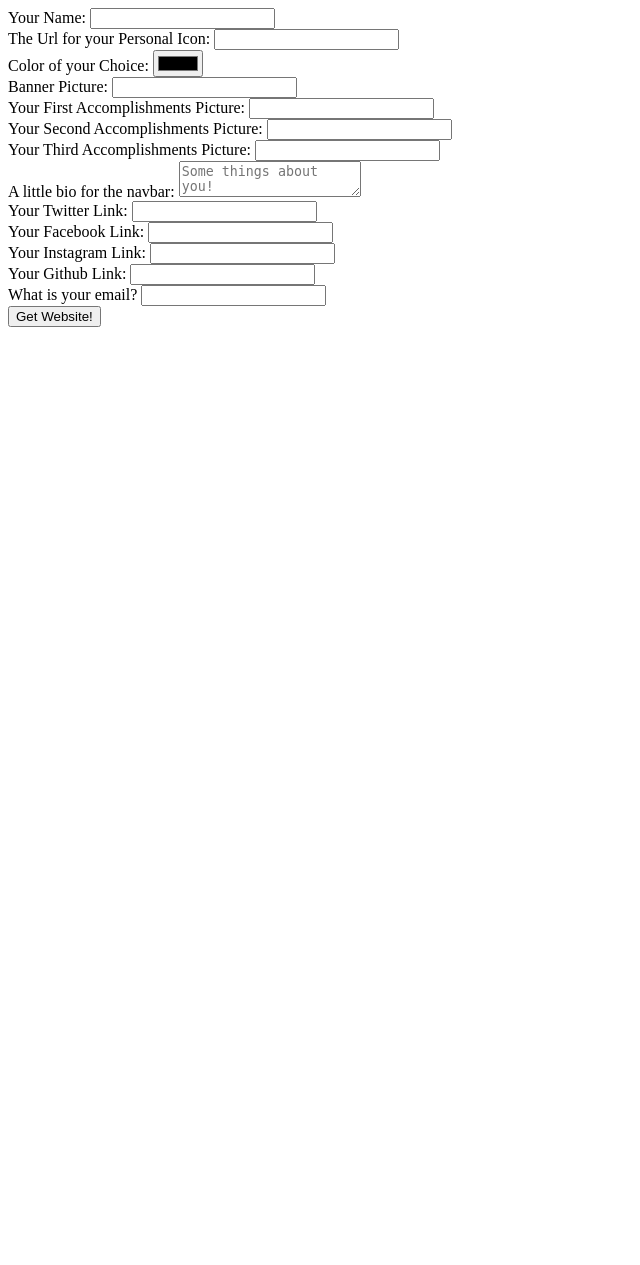
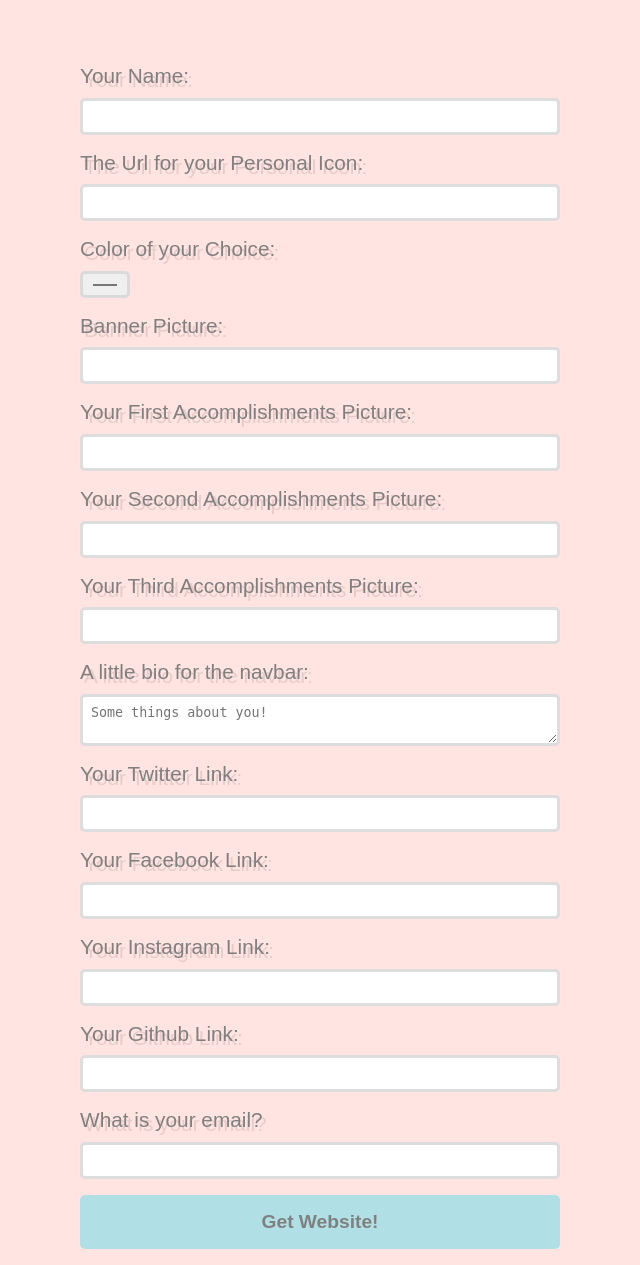
Before and after one commit to ginggk/hosting-custom-websites, a Django app: page / in a window 1280 px wide. Shown: the whole page, without its empty margins (0-640 px from the left). Before the commit the page ends 327 px from the top, so only its background shows below. Run offline with Django 3.2, Linux system fonts and the light colour scheme.

Commit message:
styled the home page and the inputs to look appropriate

```diff
--- a/app/static/style.css
+++ b/app/static/style.css
@@ -1,4 +1,81 @@
+* {
+    margin: 0;
+    padding: 0;
+    box-sizing: border-box;
+}
+
+body {
+    font-family: Arial, Helvetica, sans-serif;
+    background-color: mistyrose;
+}
+
 .form-container {
+    padding-left: 5rem;
+    padding-top: 4rem;
+}
+
+/* .form {
     display: flex;
-    /* background: rebeccapurple; */
+    flex-wrap: wrap;
+} */
+
+.section {
+    display: flex;
+    flex-direction: column;
 }
+
+
+
+/* .button {
+    min-width: 45%;
+    margin-right: 1rem;
+    margin-bottom: 1rem;
+} */
+
+.section input,
+.section textarea,
+.section button {
+    max-width: 30rem;
+    margin-right: 1rem;
+    margin-bottom: 1rem;
+}
+
+
+.section label {
+    padding-bottom: 0.6rem;
+    font-size: 1.3rem;
+    text-shadow: 4px 4px 0 rgba(0, 0, 0, 0.1);
+    color: gray;
+}
+
+.section button {
+    border-radius: 5px;
+    border: none;
+    font-weight: bold;
+    font-size: 1.2rem;
+    padding: 1rem 2rem;
+    background-color: powderblue;
+    color: gray;
+}
+
+.title {
+    font-family: 'VT323', monospace;
+    color: gray;
+    text-shadow: 4px 4px 0 rgba(0, 0, 0, 0.1);
+}
+
+.title-holder {
+    padding-top: 2rem;
+    font-size: 2rem;
+    display: flex;
+    justify-content: center;
+}
+
+.section input,
+.section textarea {
+    border: 3px solid rgba(214, 214, 214, 0.815);
+    border-radius: 5px;
+    padding: 0.5rem;
+
+
+}
```
